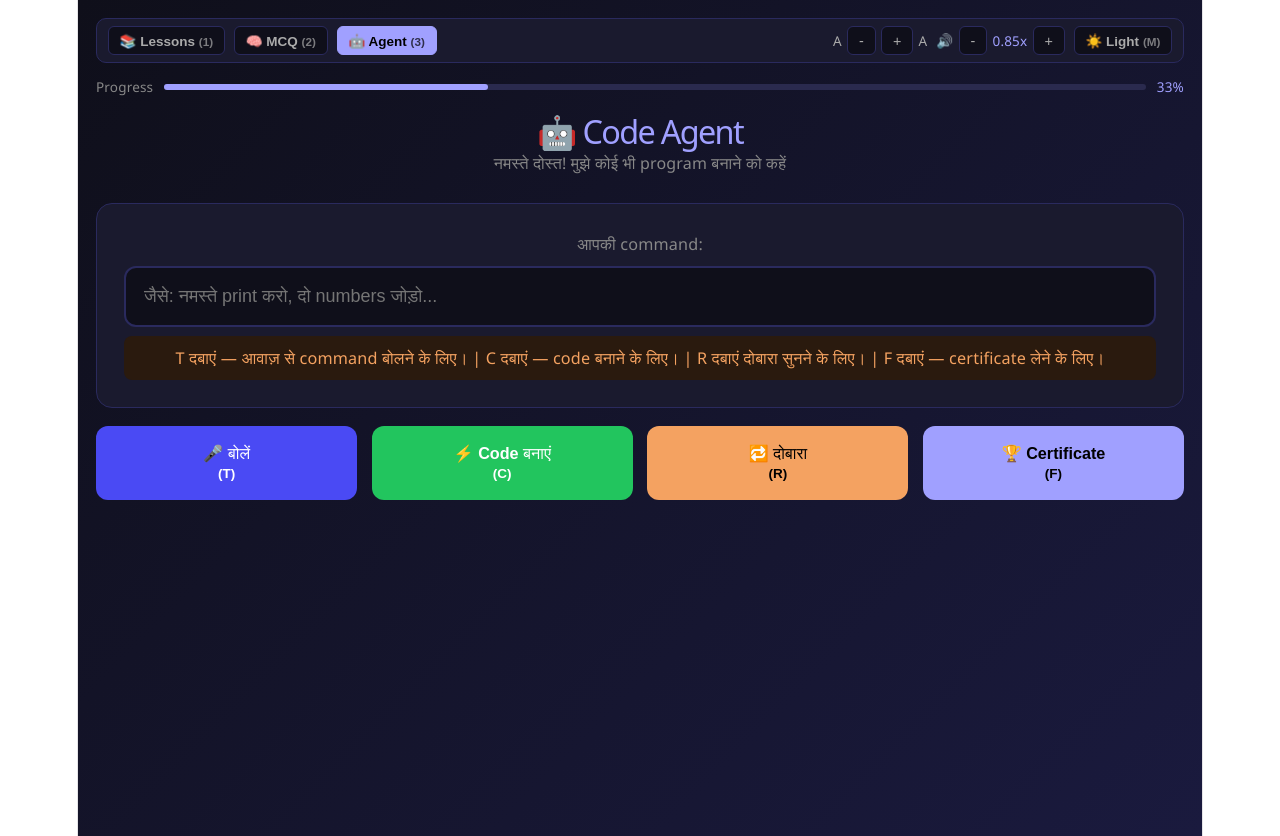
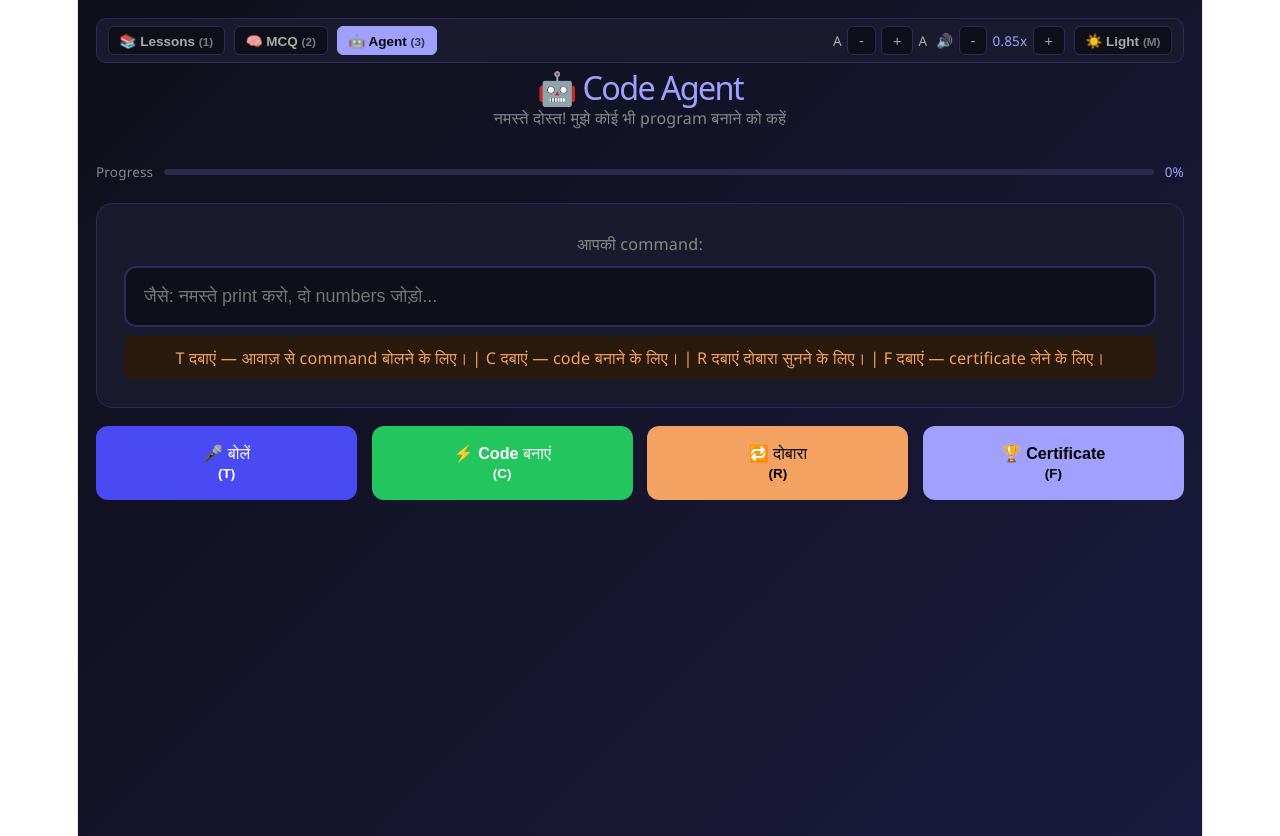
Before and after one commit to SharadaBende/Python-AI-Tutor, a React app in the folder frontend/: page /agent in a window 1280 px wide. Built offline with nearby package versions, Linux system fonts and the light colour scheme; the HTML template or start-up script is replaced by a standard one.

Commit message:
fix: localize agent instructions, fix voice selection, fix certificate navigation state, require code generation before marking agent complete, fix layout

```diff
--- a/frontend/src/pages/AgentPage.jsx
+++ b/frontend/src/pages/AgentPage.jsx
@@ -55,7 +55,6 @@ function AgentPage() {
   }
 
   useEffect(() => {
-    localStorage.setItem("agent_visited", "true")
     setTimeout(() => {
       speak(
         lang.agentWelcome(name) + " " +
@@ -111,11 +110,14 @@ function AgentPage() {
         headers: { "Content-Type": "application/json" },
         body: JSON.stringify({ command }),
       })
+
       const data = await res.json()
       setCode(data.code)
       setOutput(data.output)
       setLoading(false)
+      localStorage.setItem("agent_visited", "true")
       setStatus("Code तैयार है! R दबाएं सुनने के लिए।")
+
       speak(
         "Code तैयार है। " +
         "Output है: " + (data.output || "कोई output नहीं") +
@@ -156,18 +158,16 @@ function AgentPage() {
 <div style={{ display: "grid", gridTemplateColumns: "1fr", gap: "1.5rem", alignItems: "start" }}>
 
           <div>
+            <div style={{ textAlign: "center", marginBottom: "1.5rem" }}>
+              <h1 style={{ color: "#a0a0ff", fontSize: "1.8rem", margin: "0" }}>🤖 Code Agent</h1>
+              <p style={{ color: mutedColor, margin: "0.3rem 0 0" }}>नमस्ते {name}! मुझे कोई भी program बनाने को कहें</p>
+            </div>
             <ProgressBar
               lessons={localStorage.getItem("lessons_done") === "true"}
               mcq={localStorage.getItem("mcq_done") === "true"}
               agent={localStorage.getItem("agent_visited") === "true"}
               theme={theme}
             />
-            <div style={{ textAlign: "center", marginBottom: "1.5rem" }}>
-              <h1 style={{ color: "#a0a0ff", fontSize: "1.8rem", margin: "0" }}>🤖 Code Agent</h1>
-
-
-                     <p style={{ color: mutedColor, margin: "0.3rem 0 0" }}>नमस्ते {name}! मुझे कोई भी program बनाने को कहें</p>
-            </div>
 
             <div aria-live="polite" style={{ background: cardBg, border: "1px solid " + cardBorder, padding: "1.5rem", borderRadius: "16px", marginBottom: "1rem" }}>
               <label htmlFor="commandInput" style={{ color: mutedColor, fontSize: "0.9rem", display: "block", marginBottom: "0.5rem" }}>
```
